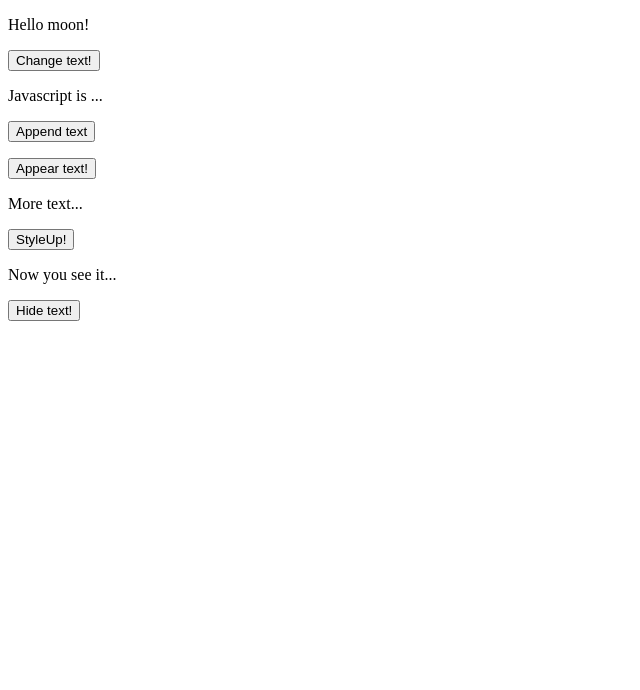
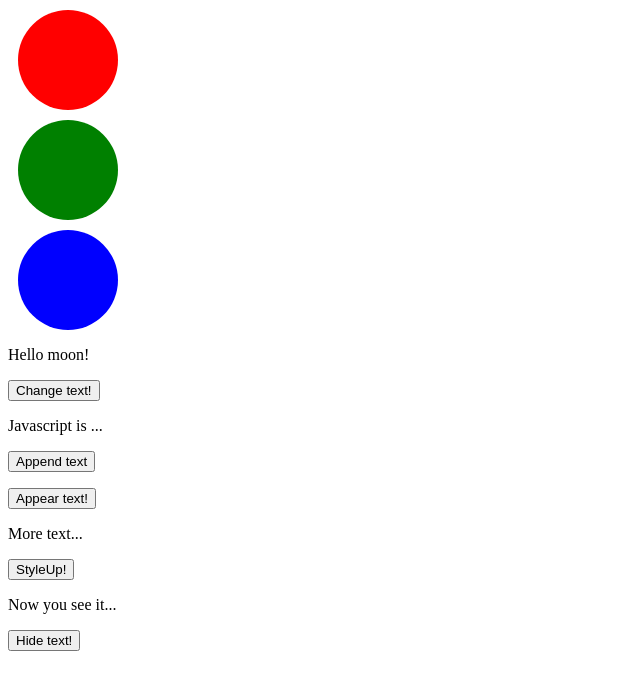
Before and after one commit to Colo-Codes/learning-04-JavaScript, a plain HTML site: page javascript.html in a window 1280 px wide. Shown: the whole page, without its empty margins (0-640 px from the left). Drawn offline with Linux system fonts and the light colour scheme.

Commit message:
Add files via upload

```diff
--- a/javascript.html
+++ b/javascript.html
@@ -2,9 +2,34 @@
 <html>
 <head>
 	<title>My first JavaScript</title>
+  <style type="text/css">
+    #red, #green, #blue {
+      width: 100px;
+      height: 100px;
+      border-radius: 50%;
+      /*float: left;*/
+      margin: 10px;
+    }
+    #red {
+      background-color: red;
+    }
+    #green {
+      background-color: green;
+    }
+    #blue {
+      background-color: blue;
+    }
+
+  </style>
 </head>
 <body>
-	<!-- HTML element: button -->
+  <div id="red"></div>
+  <div id="green"></div>
+  <div id="blue"></div>
+
+
+
+    <!-- HTML element: button -->
 	<p id="text">Hello world!</p>
     <button id="myButton">Change text!</button>
     <p id="secondParagraph">Javascript is ... </p>
@@ -41,6 +66,17 @@
         document.getElementById('styleDisapear').onclick = function() {
             document.getElementById("disapear").style.display = "none";
         }
+        // ---------------------- //
+        document.getElementById('red').onclick = function() {
+            document.getElementById("red").style.display = "none";
+        }
+        document.getElementById('blue').onclick = function() {
+            document.getElementById("blue").style.display = "none";
+        }
+        document.getElementById('green').onclick = function() {
+            document.getElementById("green").style.display = "none";
+        }
+
 	</script>
 </body>
 </html>
```
